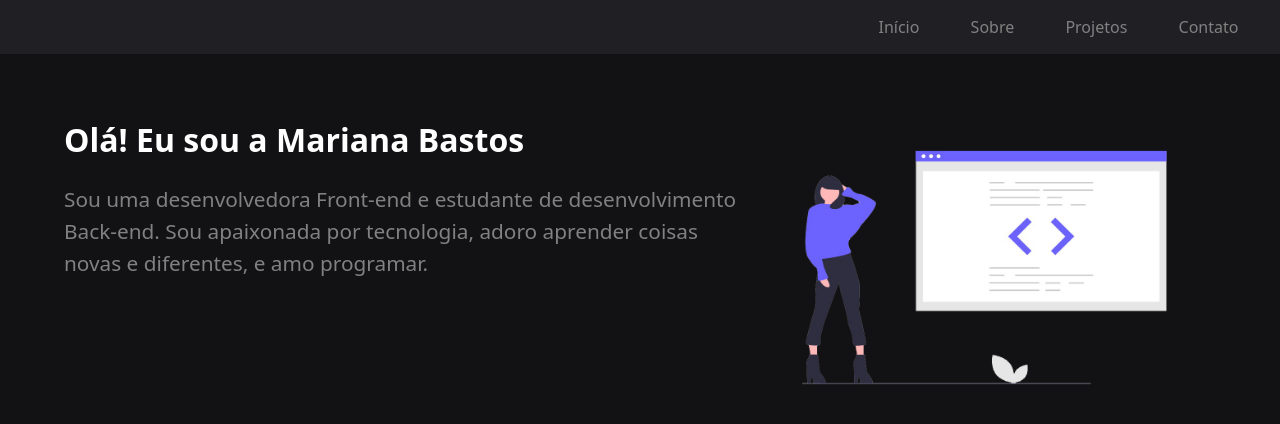
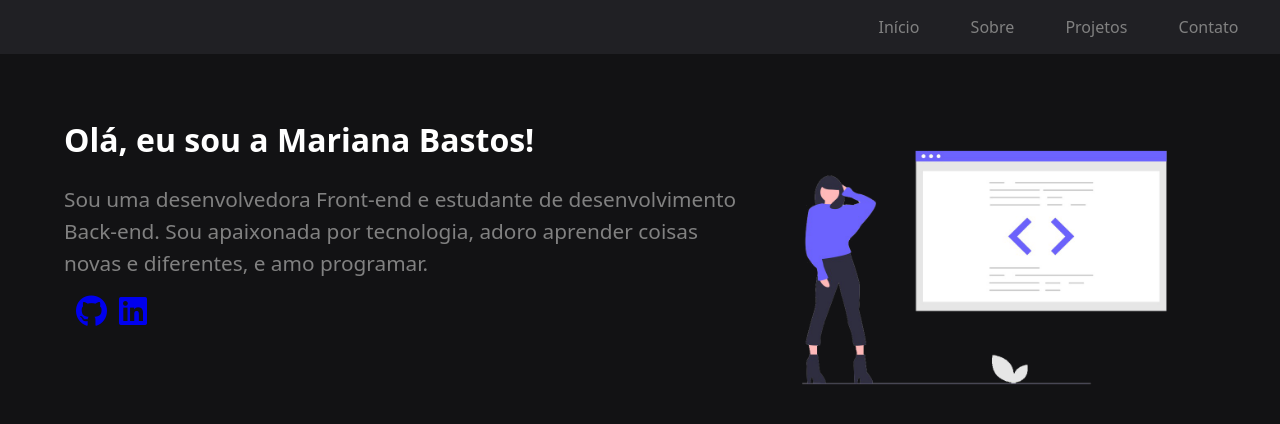
Before and after one commit to dev-mariana/portfolio-web, an Angular app: page / in a window 1280 px wide. Shown: the top 424 px of the page. Built offline with nearby package versions, Linux system fonts and the light colour scheme.

Commit message:
add github e linkedin icons

```diff
--- a/src/app/views/about/about.component.html
+++ b/src/app/views/about/about.component.html
@@ -1,13 +1,21 @@
 <section>
   <div class="content">
     <div class="card">
-      <h1 class="salutation">Olá! Eu sou a Mariana Bastos</h1>
+      <h1 class="salutation">Olá, eu sou a Mariana Bastos!</h1>
       <br>
       <p class="apresentation">
         Sou uma desenvolvedora Front-end e estudante de desenvolvimento Back-end.
         Sou apaixonada por tecnologia, adoro aprender coisas novas e diferentes,
         e amo programar.
       </p>
+      <div class="icons">
+        <a href="https://github.com/dev-mariana" target="_blank">
+          <i class="fab fa-github"></i>
+        </a>
+        <a href="https://www.linkedin.com/in/dev-mariana/" target="_blank">
+          <i class="fab fa-linkedin"></i>
+        </a>
+      </div>
     </div>
     <div class="woman-code">
       <img [src]="'../../../assets/code.png'" alt="woman-code" width="100%" />
--- a/src/app/views/about/about.component.scss
+++ b/src/app/views/about/about.component.scss
@@ -17,6 +17,18 @@
   line-height: 2rem;
 }
 
+.icons {
+  margin-top: 1rem;
+
+  a {
+    margin-left: 12px !important;
+
+    .fab {
+      font-size: 2rem;
+    }
+  }
+}
+
 @media (max-width: 768px) {
   .content {
     flex-direction: column;
@@ -33,4 +45,9 @@
   .card {
     margin-bottom: 2rem;
   }
+
+  .icons {
+    display: flex;
+    justify-content: flex-start;
+  }
 }
```
